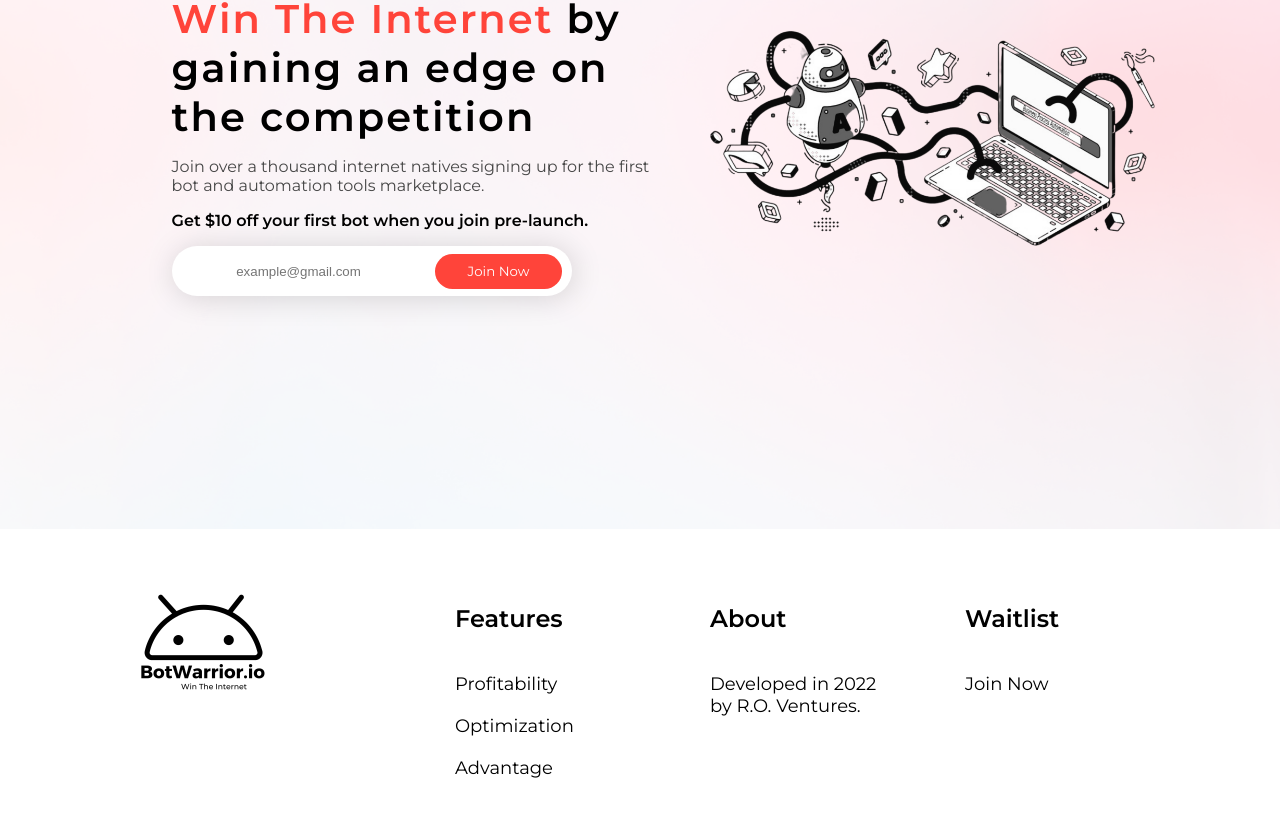
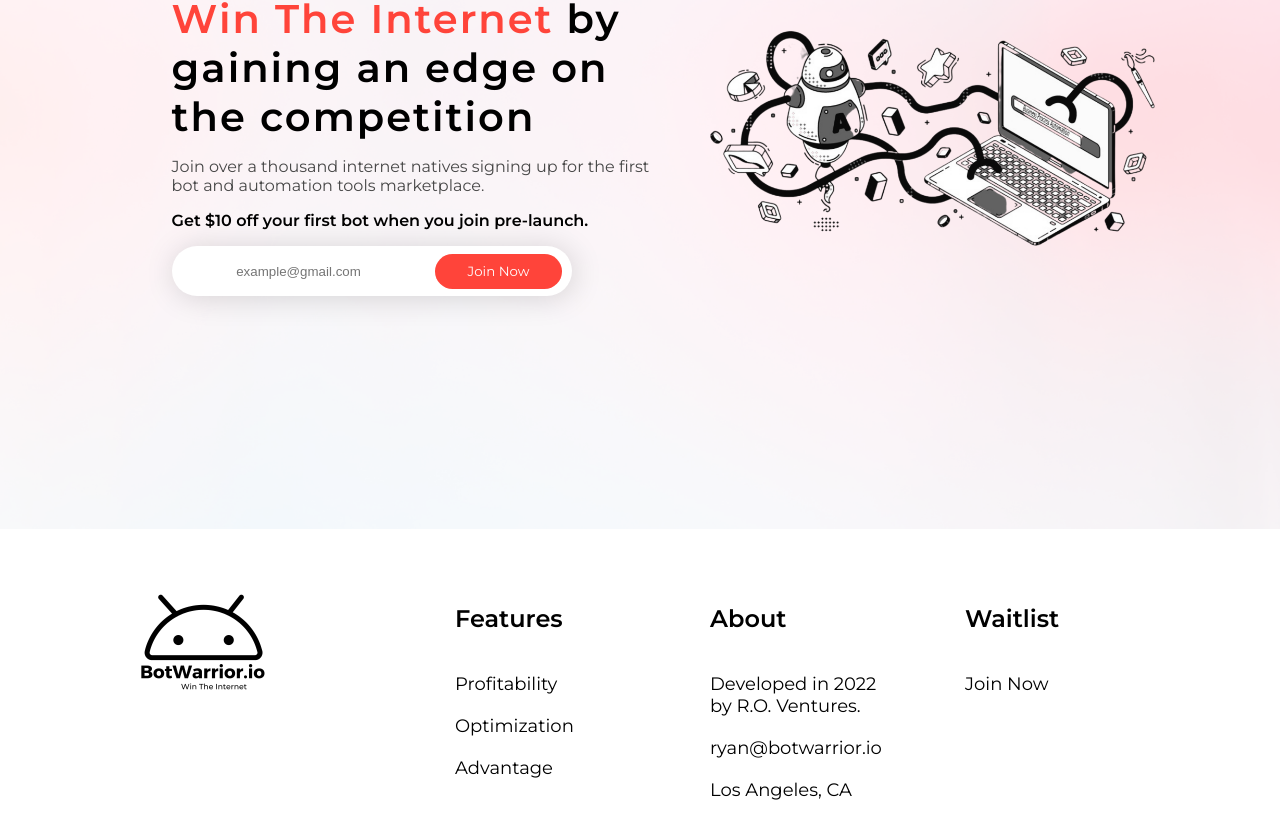
Before and after one commit to ericlam1114/botwarrior.io-landing-page, a React (Create React App) app: page / in a window 1280 px wide. Shown: the part 239-1078 px from the top of the page. Built offline with nearby package versions, Linux system fonts and the light colour scheme.

Commit message:
contact form

```diff
--- a/src/Components/Footer.js
+++ b/src/Components/Footer.js
@@ -33,6 +33,8 @@ return (
 		<Column>
 			<Heading>About</Heading>
 			<FooterLink href="/">Developed in 2022 by R.O. Ventures.</FooterLink>
+			<FooterLink href="/">ryan@botwarrior.io</FooterLink>
+			<FooterLink href="/">Los Angeles, CA</FooterLink>
 			{/* <FooterLink href="/">Internships</FooterLink>
 			<FooterLink href="/">Coding</FooterLink>
 			<FooterLink href="/">Teaching</FooterLink> */}
```
